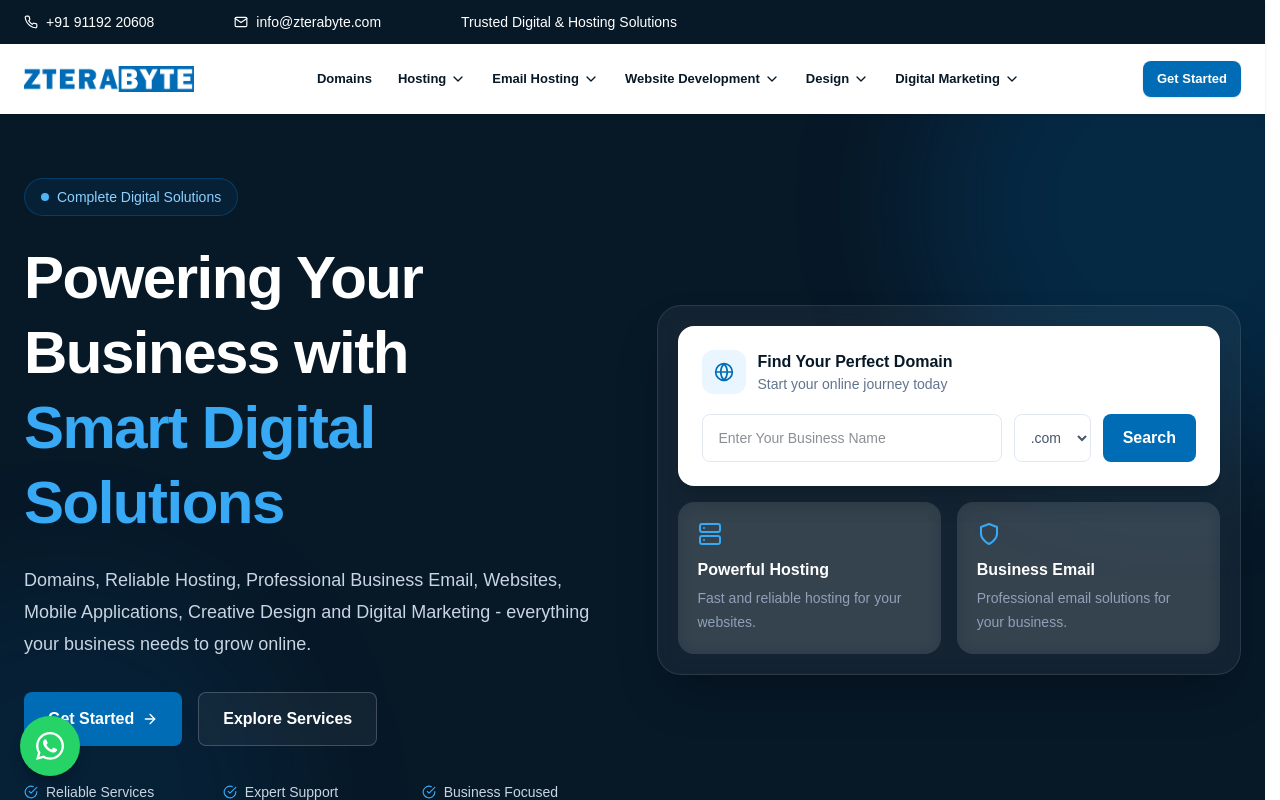
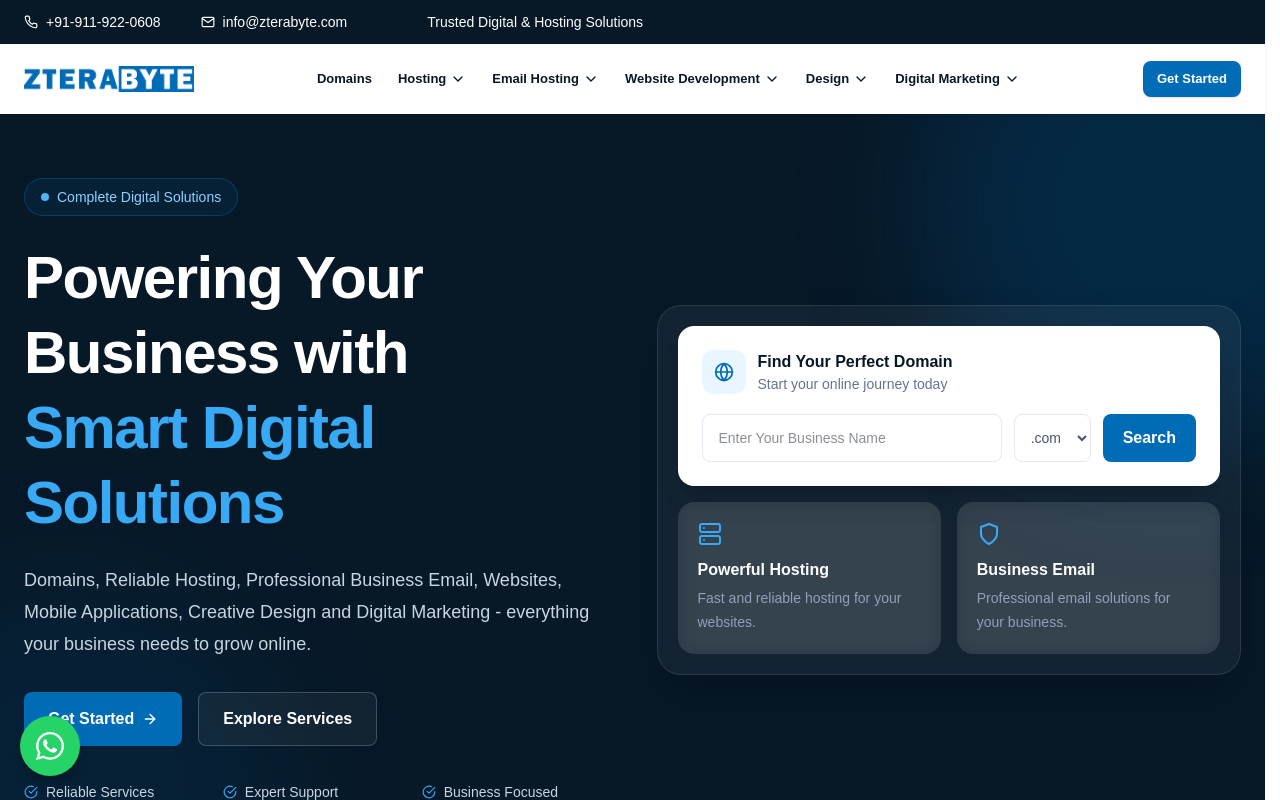
Before and after one commit to codeofjeet/zterabyte, a Next.js app: page / in a window 1280 px wide. Shown: the top 800 px of the page. Built offline with nearby package versions, Linux system fonts and the light colour scheme; no server answers.

Commit message:
Header Update

```diff
--- a/src/components/layout/Header.tsx
+++ b/src/components/layout/Header.tsx
@@ -15,14 +15,13 @@ export default function Header() {
       <div className="hidden bg-[#071827] text-white lg:block">
         <div className="mx-auto flex w-full max-w-600 items-center gap-20 px-5 py-3 lg:px-6 text-sm">
 
-          <div className="flex items-center gap-20">
-
+          <div className="flex items-center gap-10">
             <a
               href="tel:+919119220608"
               className="flex items-center gap-2 whitespace-nowrap transition hover:text-[#6fc2f5]"
             >
               <FiPhone />
-              +91 91192 20608
+              +91-911-922-0608
             </a>
 
             <a
```
